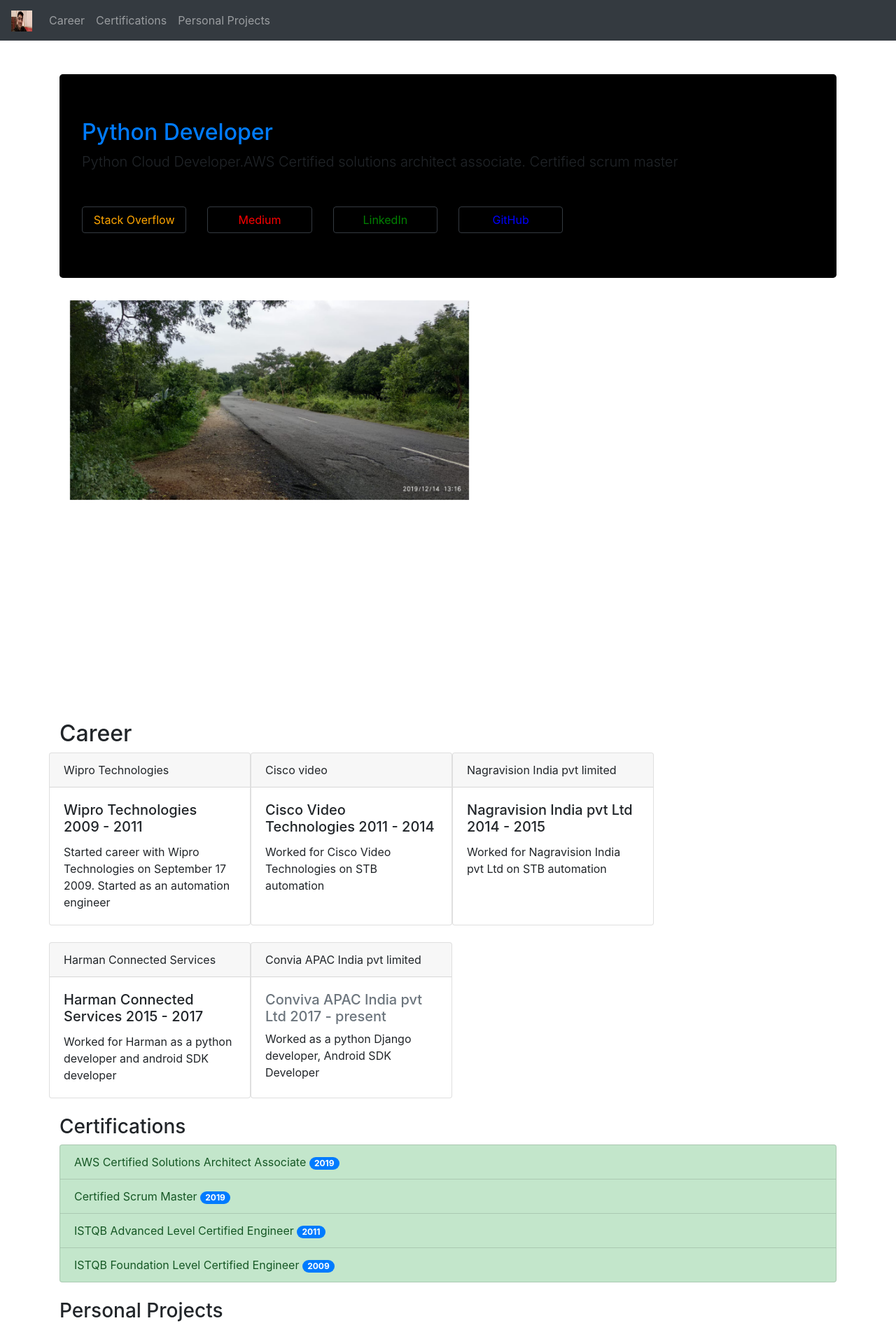
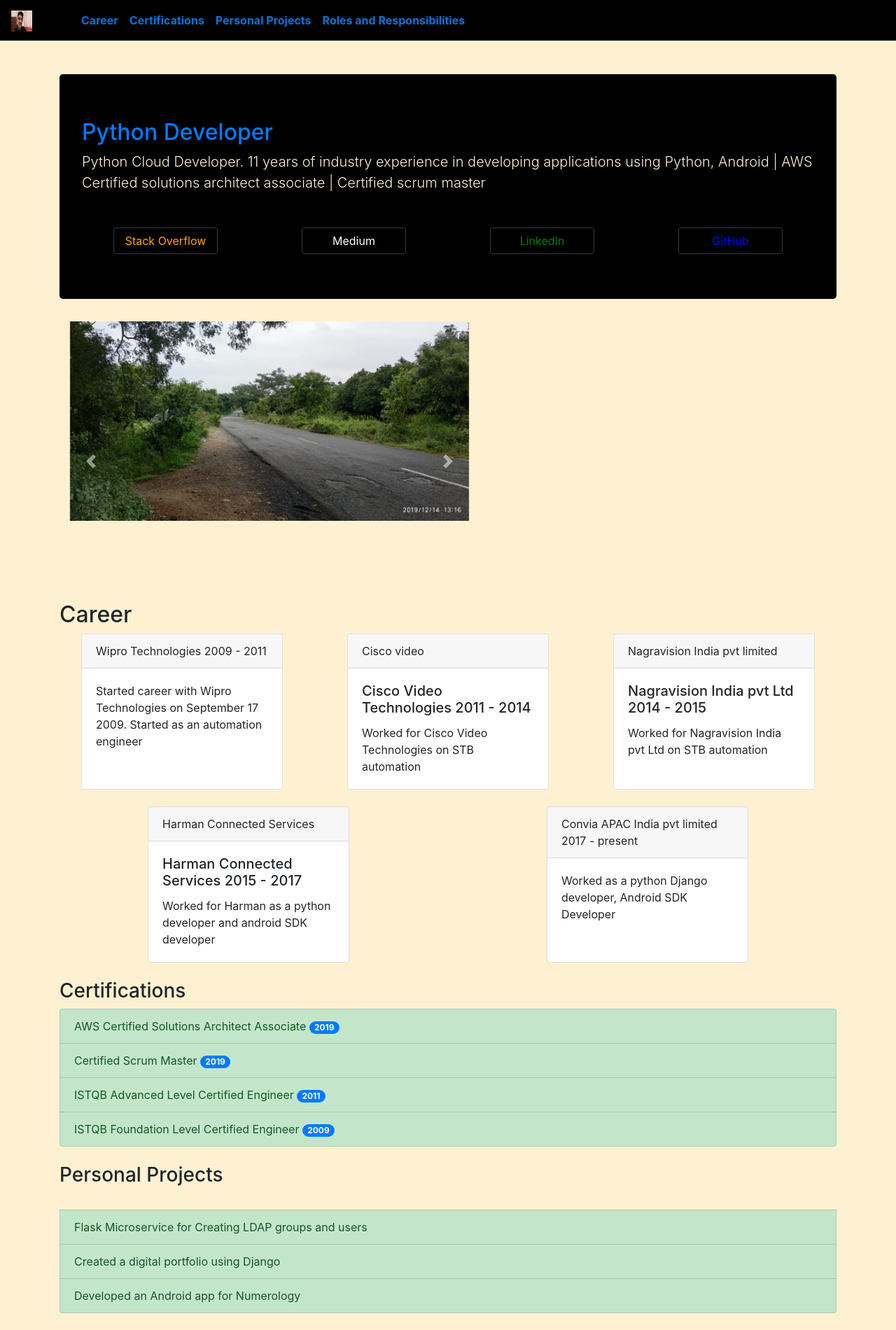
Before and after one commit to dineshkumarkb/dineshdigitalprofile, a Django app: page /cv_app/ in a window 1280 px wide. Shown: the top 1900 px of the page at 70% size. Run offline with Django 3.2, Linux system fonts and the light colour scheme; some libraries are stand-ins or nearby versions.

Commit message:
Latest changes

```diff
--- a/digicv/cv_app/static/css/mycss.css
+++ b/digicv/cv_app/static/css/mycss.css
@@ -3,9 +3,62 @@ background-color: black;
 }
 
 
-.carousel-item{
+/*.carousel-item{
 
 width: 600px;
 height: 600px;
 
+}*/
+
+#mycarousel{
+
+width: 600px;
+height: 400px;
+
 }
+
+
+body{
+
+background-color: #fef1d2;
+
+}
+
+#mynavbar{
+
+background-color: black;
+
+}
+
+
+#mytitle{
+
+color: #fef1d2;
+
+}
+
+
+#sobutton:hover{
+background-color: orange !important;
+color: blue !important;
+}
+
+#medbutton:hover{
+background-color: white !important;
+color: blue !important;
+}
+
+
+#linkedbutton:hover{
+
+background-color: green !important;
+color: blue !important;
+
+}
+
+#gitbutton:hover{
+
+background-color: grey !important;
+color: blue !important;
+
+}
--- a/digicv/cv_app/static/js/myjs.js
+++ b/digicv/cv_app/static/js/myjs.js
@@ -8,3 +8,12 @@ function hello(){
   console.log(" Hello world ");
   $('#mycarousel').carousel('cycle')
   }
+
+$("#sobutton").on('click',function(){
+  console.log("Clicked");
+})
+
+
+function changeColor(event){
+console.log("Event received" + event)
+}
--- a/digicv/cv_app/views.py
+++ b/digicv/cv_app/views.py
@@ -10,12 +10,18 @@ import os
 
 
 def root_page(request):
-    resume_contents = { 'resume_title': '''Python Cloud Developer.AWS Certified solutions architect associate.
+    resume_contents = { 'resume_title': '''Python Cloud Developer. 11 years of industry experience in developing
+    applications using Python, Android |
+    AWS Certified solutions architect associate |
     Certified scrum master''',
                         'stack_url':'https://stackoverflow.com/users/5907578/dineshkumar',
                         'medium_url':'https://medium.com/@dineshkumarkb',
                         'linked_url':'https://www.linkedin.com/in/dineshkumar-k-b-b8853a24/',
-                        'github_url':'https://github.com/dineshkumarkb'}
+                        'github_url':'https://github.com/dineshkumarkb',
+                        'nav_link1':"Career",
+                        'nav_link2':"Certifications",
+                        'nav_link3':"Personal Projects",
+                        "nav_link4":"Roles and Responsibilities"}
 
     return render(request,'cv_app/landing.html',context=resume_contents)
 
--- a/digicv/digicv/settings.py
+++ b/digicv/digicv/settings.py
@@ -29,7 +29,7 @@ SECRET_KEY = 'qexh_)ppl$f(mkfj-o8ksxi#j2c5yn&e_aks8*=u@m35=8jwps'
 # SECURITY WARNING: don't run with debug turned on in production!
 DEBUG = True
 
-ALLOWED_HOSTS = []
+ALLOWED_HOSTS = ['*']
 
 
 # Application definition
--- a/digicv/templates/cv_app/landing.html
+++ b/digicv/templates/cv_app/landing.html
@@ -14,17 +14,18 @@
   </head>
   <body>
 
-  <nav class="navbar navbar-expand-lg navbar-dark bg-dark">
+  <nav id="mynavbar" class="navbar navbar-expand-lg navbar-dark">
     <a class="navbar-brand" href="#">
     <img src="{% static 'images/dinesh_dp.jpg' %}" width="30px" height="30px" alt="">
     </a>
 
-    <div class="navbar-nav">
-      <ul class="navbar-nav mr-auto">
+    <div class="container">
+      <ul id="mynavlist" class="navbar-nav">
 
-        <a class="nav-item nav-link" href="#career">Career</a>
-        <a class="nav-item nav-link" href="#certifications">Certifications</a>
-        <a class="nav-item nav-link" href="#personalprojects">Personal Projects</a>
+        <a style="color:#0275d8" class="nav-item nav-link" href="#career"><strong>{{ nav_link1 }}</strong></a>
+        <a style="color:#0275d8" class="nav-item nav-link" href="#certifications"><strong>{{ nav_link2 }}</strong></a>
+        <a style="color:#0275d8" class="nav-item nav-link" href="#personalprojects"><strong>{{ nav_link3 }}</strong></a>
+        <a style="color:#0275d8" class="nav-item nav-link" href="#rolesandresp"><strong>{{ nav_link4 }}</strong></a>
 
       </ul>
 
@@ -32,53 +33,37 @@
     </div>
   </nav>
 
-<!--<div class="container">-->
-
-<!--  <figure class="figure">-->
-<!--    <img src="{% static 'images/dinesh_dp.jpg' %}" class="figure-img img-fluid rounded" width="100" height="300" alt="">-->
-
-<!--  </figure>-->
-
-<!--</div>-->
-
-
-
-
 <br>
 <br>
-
-
 
 <div class="container">
   <div class="jumbotron">
     <h2 class="text-primary">Python Developer</h2>
-    <p class="lead">{{ resume_title }}</p>
+    <p id="mytitle" class="lead">{{ resume_title }}</p>
     <hr class="my-4">
 
     <div class="row">
 
-      <div class="col-sm-2">
-           <button id='sobutton' type="button" class="btn btn-outline-dark btn-block">
-             <a href={{ stack_url }} style="color:orange">Stack Overflow</a>
+      <div class="col-sm-2 mx-auto">
+           <button id='sobutton' type="button" class="btn btn-outline-dark btn-block"
+                   style="color:orange" onclick="window.open('{{ stack_url }}')">
+             Stack Overflow
              </button>
       </div>
 
-      <div class="col-sm-2">
-         <button type="button" class="btn btn-outline-dark btn-block">
-             <a href={{ medium_url }} style="color:red">Medium</a>
-             </button>
+      <div class="col-sm-2 mx-auto">
+         <button id="medbutton" type="button" class="btn btn-outline-dark btn-block" style="color:white"
+         onclick="window.open('{{ medium_url }}')">Medium</button>
       </div>
 
-       <div class="col-sm-2">
-         <button type="button" class="btn btn-outline-dark btn-block">
-             <a href={{ linked_url }} style="color:green">LinkedIn</a>
-             </button>
+       <div class="col-sm-2 mx-auto">
+         <button id="linkedbutton" type="button" class="btn btn-outline-dark btn-block" style="color:green"
+                 onclick="window.open('{{ linked_url }}')">LinkedIn</button>
       </div>
 
-       <div class="col-sm-2">
-         <button type="button" class="btn btn-outline-dark btn-block">
-             <a href={{ github_url }} style="color:blue">GitHub</a>
-             </button>
+       <div class="col-sm-2 mx-auto">
+         <button id="gitbutton" type="button" style="color:blue" class="btn btn-outline-dark btn-block"
+                 onclick="window.open('{{ github_url }}')">GitHub</button>
       </div>
 
     </div>
@@ -105,11 +90,11 @@
         <img class="d-block w-100" src="{% static 'images/pic3.jpg' %}?auto=yes&bg=555&fg=333&text=Third slide" alt="Third slide">
       </div>
     </div>
-    <a class="carousel-control-prev" href="#carouselExampleFade" role="button" data-slide="prev">
+    <a class="carousel-control-prev" href="#mycarousel" role="button" data-slide="prev">
       <span class="carousel-control-prev-icon" aria-hidden="true"></span>
       <span class="sr-only">Previous</span>
     </a>
-    <a class="carousel-control-next" href="#carouselExampleFade" role="button" data-slide="next">
+    <a class="carousel-control-next" href="#mycarousel" role="button" data-slide="next">
       <span class="carousel-control-next-icon" aria-hidden="true"></span>
       <span class="sr-only">Next</span>
     </a>
@@ -118,28 +103,28 @@
 </div>
 
 
+
+
 <div class="container">
-
-  <h2>Career</h2>
-
+  <h2><a name="career">Career</a></h2>
 </div>
 
 <div class="container">
 
   <div class="row">
 
-    <div class="card" style="width: 18rem;">
+    <div class="card mx-auto" style="width: 18rem;">
       <div class="card-header">
-        Wipro Technologies
+        Wipro Technologies 2009 - 2011
       </div>
       <div class="card-body">
-        <h5 class="card-title">Wipro Technologies 2009 - 2011 </h5>
+<!--        <h5 class="card-title">Wipro Technologies  </h5>-->
           <p class="card-text">Started career with Wipro Technologies on September 17 2009. Started as an automation engineer </p><body>
           </body>
       </div>
     </div>
 
-    <div class="card" style="width: 18rem;">
+    <div class="card mx-auto" style="width: 18rem;">
       <div class="card-header">
         Cisco video
       </div>
@@ -150,7 +135,7 @@
       </div>
     </div>
 
-    <div class="card" style="width: 18rem;">
+    <div class="card mx-auto" style="width: 18rem;">
       <div class="card-header">
         Nagravision India pvt limited
       </div>
@@ -162,13 +147,12 @@
     </div>
 
 
-
   </div>
   <br>
 
   <div class="row">
 
-    <div class="card" style="width: 18rem;">
+    <div class="card mx-auto" style="width: 18rem;">
       <div class="card-header">
         Harman Connected Services
       </div>
@@ -179,12 +163,11 @@
       </div>
     </div>
 
-    <div class="card" style="width: 18rem;">
+    <div class="card mx-auto" style="width: 18rem;">
       <div class="card-header">
-        Convia APAC India pvt limited
+        Convia APAC India pvt limited 2017 - present
       </div>
       <div class="card-body">
-        <h5 class="text-secondary">Conviva APAC India pvt Ltd 2017 - present</h5>
           <p class="card-text" class="p-3 mb-2 bg-info text-white">Worked as a python Django developer, Android SDK Developer</p><body>
           </body>
       </div>
```
